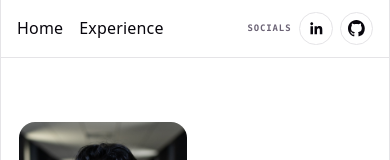
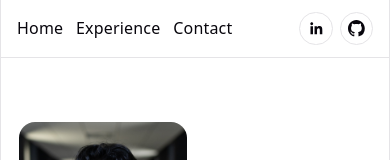
Before and after one commit to TianMa7/PersonalWebsiteV2, a React (Vite) app: page / in a window 390 px wide. Shown: the top 160 px of the page. Built offline with nearby package versions, Linux system fonts and the light colour scheme.

Commit message:
feat: add contact link to header

```diff
--- a/src/sections/Header.css
+++ b/src/sections/Header.css
@@ -136,6 +136,43 @@
     }
 }
 
+/*
+ * On narrow phones the three nav links plus the social icons cannot share
+ * one row with the "Socials" caption. Keep the caption accessible but hide
+ * it visually, and tighten the two groups so 320px-wide screens still fit.
+ */
+@media (max-width: 400px) {
+    .header__socials-label {
+        position: absolute;
+        width: 1px;
+        height: 1px;
+        padding: 0;
+        margin: -1px;
+        overflow: hidden;
+        clip: rect(0 0 0 0);
+        white-space: nowrap;
+        border: 0;
+    }
+
+    .header__nav ul {
+        gap: 0.8rem;
+    }
+
+    .header__socials {
+        gap: 0.4rem;
+    }
+}
+
+@media (max-width: 360px) {
+    .header__inner {
+        gap: 0.5rem;
+    }
+
+    .header__nav ul {
+        gap: 0.65rem;
+    }
+}
+
 @media (prefers-reduced-motion: reduce) {
     .header__nav a,
     .header__social-link {
--- a/src/sections/Header.tsx
+++ b/src/sections/Header.tsx
@@ -36,6 +36,9 @@ function Header() {
                         </li>
                         <li>
                             <a href="#experience">Experience</a>
+                        </li>
+                        <li>
+                            <a href="#contact">Contact</a>
                         </li>
                     </ul>
                 </nav>
```
